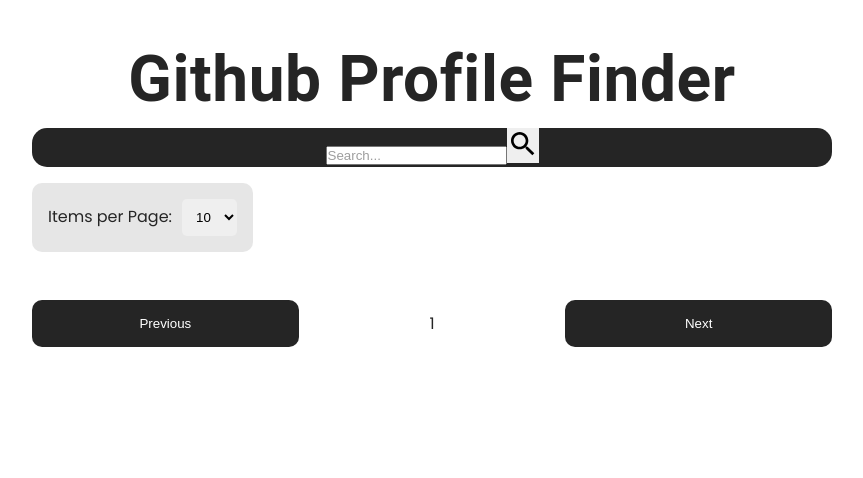
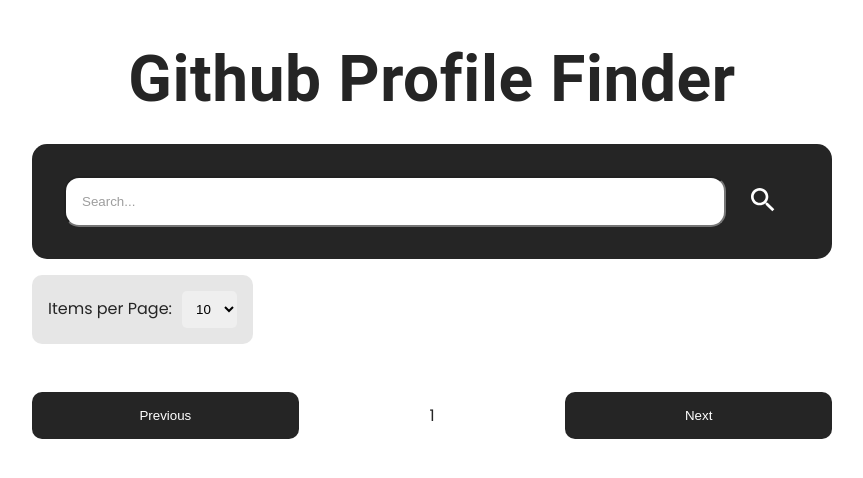
Before and after one commit to Victory-emmanuel/gh-profile-searcher, a React (Create React App) app: page / in a window 1280 px wide. Shown: the top 478 px of the page, without its empty margins (208-1071 px from the left). Built offline with nearby package versions, Linux system fonts and the light colour scheme.

Commit message:
Update search.js

```diff
--- a/src/components/search.jsx
+++ b/src/components/search.jsx
@@ -1,16 +1,24 @@
+import styled from "@emotion/styled";
 import { SearchOutlined } from "@mui/icons-material";
+import { Box } from "@mui/material";
 const Search = ({ searched, setSearched, handleSearchedUser }) => {
   return (
     <>
-      <div id="search">
-        <form>
-          <input
+      <Box
+        sx={{
+          padding: "2rem",
+          marginTop: "1rem",
+        }}
+        id="search"
+      >
+        <SearchForm>
+          <SearchInput
             type="text"
             placeholder="Search..."
             value={searched}
             onChange={(e) => setSearched(e.target.value)}
           />
-          <button onClick={handleSearchedUser}>
+          <MyButton onClick={handleSearchedUser}>
             <SearchOutlined
               style={{
                 fontSize: "2rem",
@@ -18,11 +26,23 @@
                 background: "transparent",
               }}
             />
-          </button>
-        </form>
-      </div>
+          </MyButton>
+        </SearchForm>
+      </Box>
     </>
   );
 };
+const SearchForm = styled("form")({
+  display: "grid",
+  width: "100%",
+  alignItems: "center",
+  gridTemplateColumns: "90% 10%",
+});
+const SearchInput = styled("input")({ padding: "1rem", borderRadius: "15px" });
+const MyButton = styled("button")({
+  background: "none",
+  border: "none",
+  color: "#fff",
+});
 
 export default Search;
```
